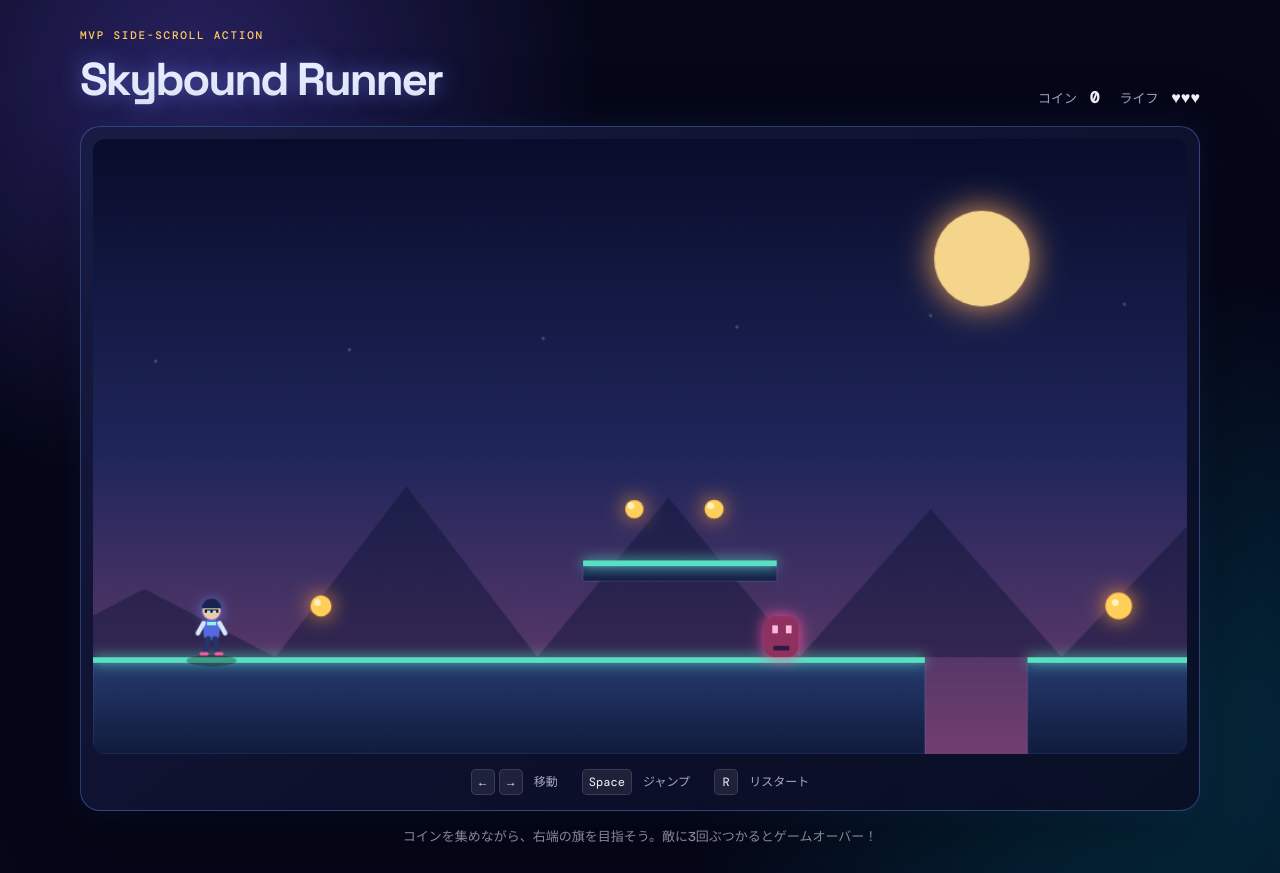
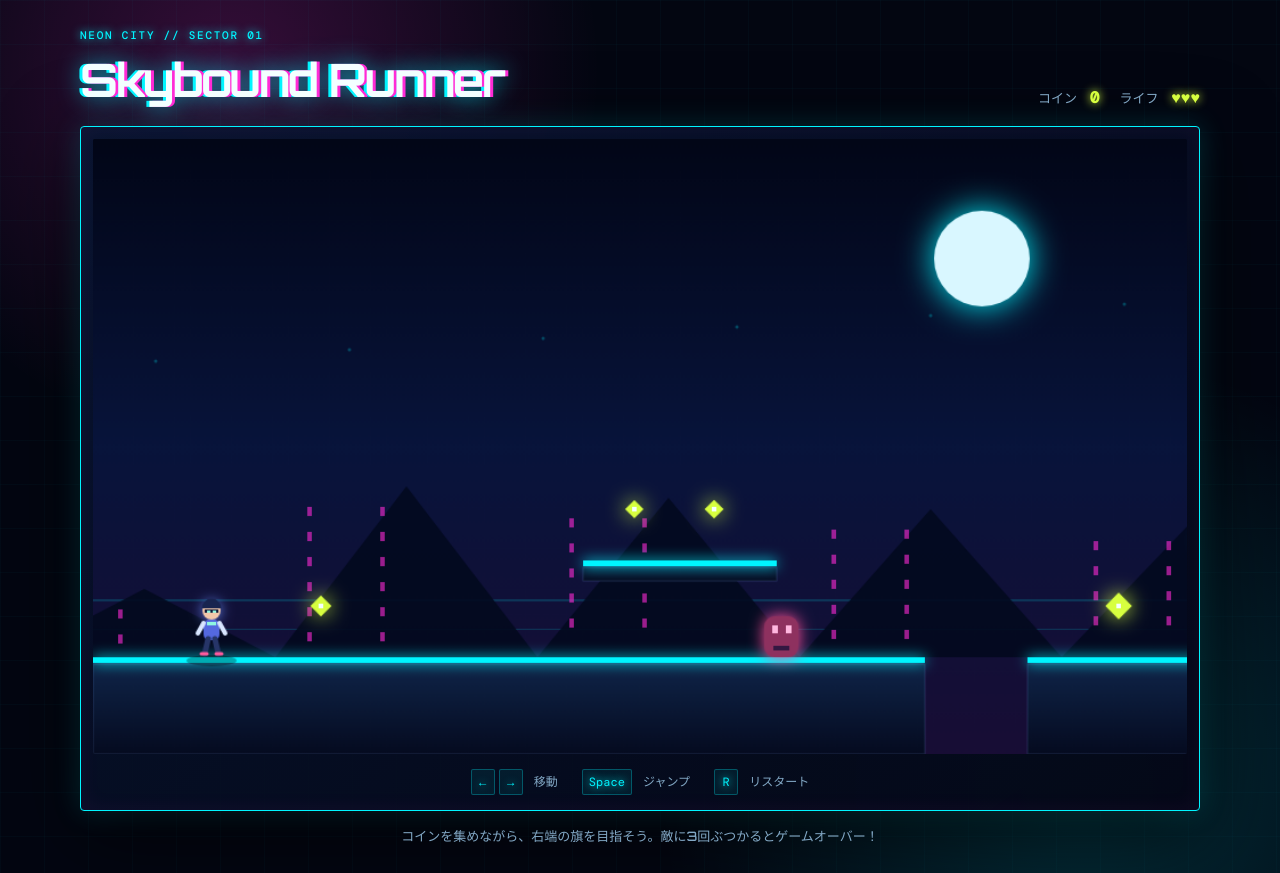
Before and after one commit to shunapu/okoukai, a plain HTML site: page index.html in a window 1280 px wide. Drawn offline with nearby package versions, Linux system fonts and the light colour scheme.

Commit message:
ネオンデザインを追加

```diff
--- a/index.html
+++ b/index.html
@@ -10,7 +10,7 @@
     <main class="game-shell">
         <header class="game-header">
             <div>
-                <p class="eyebrow">MVP SIDE-SCROLL ACTION</p>
+                <p class="eyebrow">NEON CITY // SECTOR 01</p>
                 <h1>Skybound Runner</h1>
             </div>
             <div class="hud" aria-live="polite">
--- a/script.js
+++ b/script.js
@@ -60,7 +60,7 @@ function finish() {
   gameState = "clear";
   messageTitle.textContent = `ステージクリア！ コイン ${player.coins}/${level.coins.length}`;
   message.classList.remove("hidden");
-  burst(player.x, player.y, "#ffca63");
+  burst(player.x, player.y, "#d7ff3f");
 }
 
 function burst(x, y, color) {
@@ -86,7 +86,7 @@ function update(dt) {
   if (player.y > world.height + 50) hurt();
   level.coins.forEach(c => {
     if (!c.got && Math.hypot(player.x + player.w / 2 - c.x, player.y + player.h / 2 - c.y) < 30) {
-      c.got = true; player.coins++; burst(c.x, c.y, "#ffca63"); updateHud();
+      c.got = true; player.coins++; burst(c.x, c.y, "#d7ff3f"); updateHud();
     }
   });
   level.enemies.forEach(e => {
@@ -107,34 +107,42 @@ function update(dt) {
 function draw() {
   ctx.clearRect(0, 0, canvas.width, canvas.height);
   const sky = ctx.createLinearGradient(0, 0, 0, canvas.height);
-  sky.addColorStop(0, "#080d2b"); sky.addColorStop(.52, "#20265b"); sky.addColorStop(1, "#713f6f");
+  sky.addColorStop(0, "#020617"); sky.addColorStop(.5, "#08143b"); sky.addColorStop(1, "#180d35");
   ctx.fillStyle = sky; ctx.fillRect(0, 0, canvas.width, canvas.height);
   ctx.save(); ctx.translate(-cameraX, 0);
-  ctx.fillStyle = "#f5d58b"; ctx.shadowColor = "#f5a65b"; ctx.shadowBlur = 30;
+  ctx.fillStyle = "#d9f7ff"; ctx.shadowColor = "#00f5ff"; ctx.shadowBlur = 30;
   ctx.beginPath(); ctx.arc(780, 105, 42, 0, Math.PI * 2); ctx.fill(); ctx.shadowBlur = 0;
+  ctx.fillStyle = "rgba(0, 245, 255, .16)";
+  ctx.fillRect(-100, 404, world.width + 200, 2);
+  ctx.fillRect(-100, 430, world.width + 200, 1);
   for (let x = -150; x < world.width; x += 170) {
-    ctx.fillStyle = `rgba(190, 214, 255, ${.25 + (x % 5) * .03})`;
+    ctx.fillStyle = `rgba(0, 245, 255, ${.25 + (x % 5) * .03})`;
     ctx.beginPath(); ctx.arc(x + 35, 55 + (x * 7 % 150), 1.5, 0, Math.PI * 2); ctx.fill();
   }
-  ctx.fillStyle = "rgba(10, 18, 52, .45)";
+  ctx.fillStyle = "rgba(3, 9, 30, .9)";
   for (let x = -300; x < world.width + 300; x += 230) {
     const height = 70 + (x * 13 % 100);
     ctx.beginPath(); ctx.moveTo(x, 455); ctx.lineTo(x + 115, 455 - height); ctx.lineTo(x + 230, 455); ctx.fill();
+    ctx.fillStyle = x % 460 ? "rgba(255, 43, 214, .6)" : "rgba(0, 245, 255, .65)";
+    for (let wy = 455 - height + 18; wy < 440; wy += 22) {
+      ctx.fillRect(x + 28, wy, 4, 8); ctx.fillRect(x + 92, wy, 4, 8);
+    }
+    ctx.fillStyle = "rgba(3, 9, 30, .9)";
   }
   level.platforms.forEach(p => {
     const platform = ctx.createLinearGradient(0, p.y, 0, p.y + p.h);
-    platform.addColorStop(0, "#263c70"); platform.addColorStop(1, "#111b3c");
+    platform.addColorStop(0, "#10264b"); platform.addColorStop(1, "#050b20");
     ctx.fillStyle = platform; ctx.fillRect(p.x, p.y, p.w, p.h);
-    ctx.fillStyle = "#58e0c1"; ctx.shadowColor = "#58e0c1"; ctx.shadowBlur = 12;
+    ctx.fillStyle = "#00f5ff"; ctx.shadowColor = "#00f5ff"; ctx.shadowBlur = 12;
     ctx.fillRect(p.x, p.y, p.w, 5); ctx.shadowBlur = 0;
     ctx.strokeStyle = "rgba(139, 180, 255, .18)"; ctx.strokeRect(p.x, p.y + 6, p.w, p.h - 6);
   });
   level.coins.forEach(c => {
     if (!c.got) {
       const pulse = 10 + Math.sin(Date.now() / 180 + c.x) * 2;
-      ctx.fillStyle = "#ffcf5a"; ctx.shadowColor = "#ff9d3d"; ctx.shadowBlur = 18;
-      ctx.beginPath(); ctx.arc(c.x, c.y, pulse, 0, Math.PI * 2); ctx.fill(); ctx.shadowBlur = 0;
-      ctx.fillStyle = "#fff4bd"; ctx.beginPath(); ctx.arc(c.x - 3, c.y - 3, 3, 0, Math.PI * 2); ctx.fill();
+      ctx.fillStyle = "#d7ff3f"; ctx.shadowColor = "#d7ff3f"; ctx.shadowBlur = 18;
+      ctx.beginPath(); ctx.moveTo(c.x, c.y - pulse); ctx.lineTo(c.x + pulse, c.y); ctx.lineTo(c.x, c.y + pulse); ctx.lineTo(c.x - pulse, c.y); ctx.closePath(); ctx.fill(); ctx.shadowBlur = 0;
+      ctx.fillStyle = "#f5ffff"; ctx.fillRect(c.x - 2, c.y - 2, 4, 4);
     }
   });
   level.enemies.forEach(e => {
@@ -143,8 +151,8 @@ function draw() {
     ctx.fillStyle = "#ffb7df"; ctx.fillRect(e.x + 7, e.y + 8, 5, 7); ctx.fillRect(e.x + 19, e.y + 8, 5, 7);
     ctx.fillStyle = "#331842"; ctx.fillRect(e.x + 8, e.y + 26, 14, 4);
   });
-  ctx.fillStyle = "#ffcf5a"; ctx.shadowColor = "#ffcf5a"; ctx.shadowBlur = 16; ctx.fillRect(3500, 275, 6, 180); ctx.shadowBlur = 0;
-  ctx.fillStyle = "#ff4f9a"; ctx.beginPath(); ctx.moveTo(3506, 280); ctx.lineTo(3570, 300); ctx.lineTo(3506, 325); ctx.fill();
+  ctx.fillStyle = "#00f5ff"; ctx.shadowColor = "#00f5ff"; ctx.shadowBlur = 16; ctx.fillRect(3500, 275, 6, 180); ctx.shadowBlur = 0;
+  ctx.fillStyle = "#ff2bd6"; ctx.beginPath(); ctx.moveTo(3506, 280); ctx.lineTo(3570, 300); ctx.lineTo(3506, 325); ctx.fill();
   particles.forEach(p => { ctx.globalAlpha = p.life; ctx.fillStyle = p.color; ctx.fillRect(p.x, p.y, 5, 5); }); ctx.globalAlpha = 1;
   if (player.invincible <= 0 || Math.floor(player.invincible / 6) % 2) {
     ctx.fillStyle = "rgba(0, 0, 0, .3)"; ctx.beginPath(); ctx.ellipse(player.x + 14, player.y + player.h + 3, 22, 5, 0, 0, Math.PI * 2); ctx.fill();
--- a/style.css
+++ b/style.css
@@ -1,12 +1,14 @@
-@import url('https://fonts.googleapis.com/css2?family=DM+Mono:wght@400;500&family=Space+Grotesk:wght@500;700&display=swap');
+@import url('https://fonts.googleapis.com/css2?family=DM+Mono:wght@400;500&family=Orbitron:wght@500;700;800&display=swap');
 
 :root {
     color-scheme: dark;
-    --ink: #f7f5ff;
-    --muted: #a9a6c5;
-    --panel: rgba(18, 19, 43, 0.82);
-    --line: rgba(255, 255, 255, 0.12);
-    --accent: #ffca63;
+    --ink: #e8fbff;
+    --muted: #82a8c5;
+    --panel: rgba(5, 12, 32, 0.86);
+    --line: rgba(0, 245, 255, 0.28);
+    --accent: #d7ff3f;
+    --cyan: #00f5ff;
+    --pink: #ff2bd6;
 }
 
 * { box-sizing: border-box; }
@@ -18,28 +20,31 @@ body {
     place-items: center;
     color: var(--ink);
     background:
-        radial-gradient(circle at 15% 10%, rgba(69, 57, 157, .55) 0, transparent 30%),
-        radial-gradient(circle at 90% 85%, rgba(0, 167, 190, .24) 0, transparent 34%),
-        #050719;
-    font-family: "Space Grotesk", system-ui, sans-serif;
+        linear-gradient(rgba(0, 245, 255, .025) 1px, transparent 1px),
+        linear-gradient(90deg, rgba(0, 245, 255, .025) 1px, transparent 1px),
+        radial-gradient(circle at 18% 8%, rgba(255, 43, 214, .2), transparent 28%),
+        radial-gradient(circle at 85% 90%, rgba(0, 245, 255, .16), transparent 32%),
+        #030611;
+    background-size: 44px 44px, 44px 44px, auto, auto, auto;
+    font-family: "Orbitron", system-ui, sans-serif;
 }
 
 .game-shell { width: min(1120px, 94vw); padding: 28px 0; }
 .game-header { display: flex; align-items: end; justify-content: space-between; gap: 24px; margin-bottom: 18px; }
-.eyebrow { margin: 0 0 8px; color: var(--accent); font: 500 11px "DM Mono", monospace; letter-spacing: .16em; }
-h1 { margin: 0; color: #e8edff; font-size: clamp(28px, 5vw, 46px); letter-spacing: -.05em; text-shadow: 0 0 22px rgba(111, 142, 255, .55); }
+.eyebrow { margin: 0 0 8px; color: var(--cyan); font: 500 11px "DM Mono", monospace; letter-spacing: .16em; text-shadow: 0 0 10px var(--cyan); }
+h1 { margin: 0; color: #f3ffff; font-size: clamp(28px, 5vw, 46px); letter-spacing: -.05em; text-shadow: 3px 0 var(--pink), -3px 0 var(--cyan), 0 0 24px rgba(0, 245, 255, .75); }
 .hud { display: flex; gap: 20px; color: var(--muted); font: 500 13px "DM Mono", monospace; }
-.hud strong { color: var(--ink); font-size: 16px; margin-left: 5px; }
-.game-card { padding: 12px; border: 1px solid rgba(108, 151, 255, .35); border-radius: 20px; background: linear-gradient(145deg, rgba(24, 28, 67, .9), rgba(9, 12, 34, .88)); box-shadow: 0 20px 80px rgba(0,0,0,.45), 0 0 32px rgba(80, 104, 255, .12); backdrop-filter: blur(10px); }
-.canvas-wrap { position: relative; overflow: hidden; border-radius: 12px; background: #131a3a; }
+.hud strong { color: var(--accent); font-size: 16px; margin-left: 5px; text-shadow: 0 0 10px var(--accent); }
+.game-card { padding: 12px; border: 1px solid var(--cyan); border-radius: 4px; background: linear-gradient(145deg, rgba(7, 21, 48, .94), rgba(4, 7, 22, .96)); box-shadow: 0 20px 80px rgba(0,0,0,.65), 0 0 28px rgba(0, 245, 255, .2), inset 0 0 22px rgba(255, 43, 214, .06); }
+.canvas-wrap { position: relative; overflow: hidden; border-radius: 2px; background: #05091b; }
 canvas { display: block; width: 100%; height: auto; image-rendering: auto; }
-.message { position: absolute; inset: 0; display: grid; place-content: center; justify-items: center; gap: 18px; background: rgba(8, 9, 26, .72); backdrop-filter: blur(5px); }
+.message { position: absolute; inset: 0; display: grid; place-content: center; justify-items: center; gap: 18px; background: rgba(2, 5, 18, .78); backdrop-filter: blur(5px); }
 .message.hidden { display: none; }
-.message p { margin: 0; font-size: clamp(26px, 5vw, 44px); font-weight: 700; }
-button { cursor: pointer; border: 0; border-radius: 999px; padding: 12px 22px; color: #251d0d; background: var(--accent); font: 700 14px inherit; }
+.message p { margin: 0; color: var(--cyan); font-size: clamp(26px, 5vw, 44px); font-weight: 700; text-shadow: 0 0 12px var(--cyan), 4px 0 var(--pink); }
+button { cursor: pointer; border: 1px solid var(--cyan); border-radius: 2px; padding: 12px 22px; color: #031018; background: var(--cyan); box-shadow: 0 0 18px rgba(0, 245, 255, .7); font: 700 14px inherit; }
 button:hover { filter: brightness(1.08); transform: translateY(-1px); }
 .controls { display: flex; justify-content: center; gap: 24px; padding: 15px 4px 3px; color: var(--muted); font: 12px "DM Mono", monospace; }
-kbd { display: inline-block; min-width: 24px; margin-right: 4px; padding: 4px 6px; border: 1px solid var(--line); border-radius: 5px; color: var(--ink); background: rgba(255,255,255,.08); text-align: center; font: inherit; }
+kbd { display: inline-block; min-width: 24px; margin-right: 4px; padding: 4px 6px; border: 1px solid var(--line); border-radius: 2px; color: var(--cyan); background: rgba(0,245,255,.07); text-align: center; font: inherit; text-shadow: 0 0 8px var(--cyan); }
 .hint { margin: 15px 0 0; color: var(--muted); text-align: center; font-size: 13px; }
 @media (max-width: 620px) {
     .game-header { align-items: start; flex-direction: column; gap: 14px; }
```
